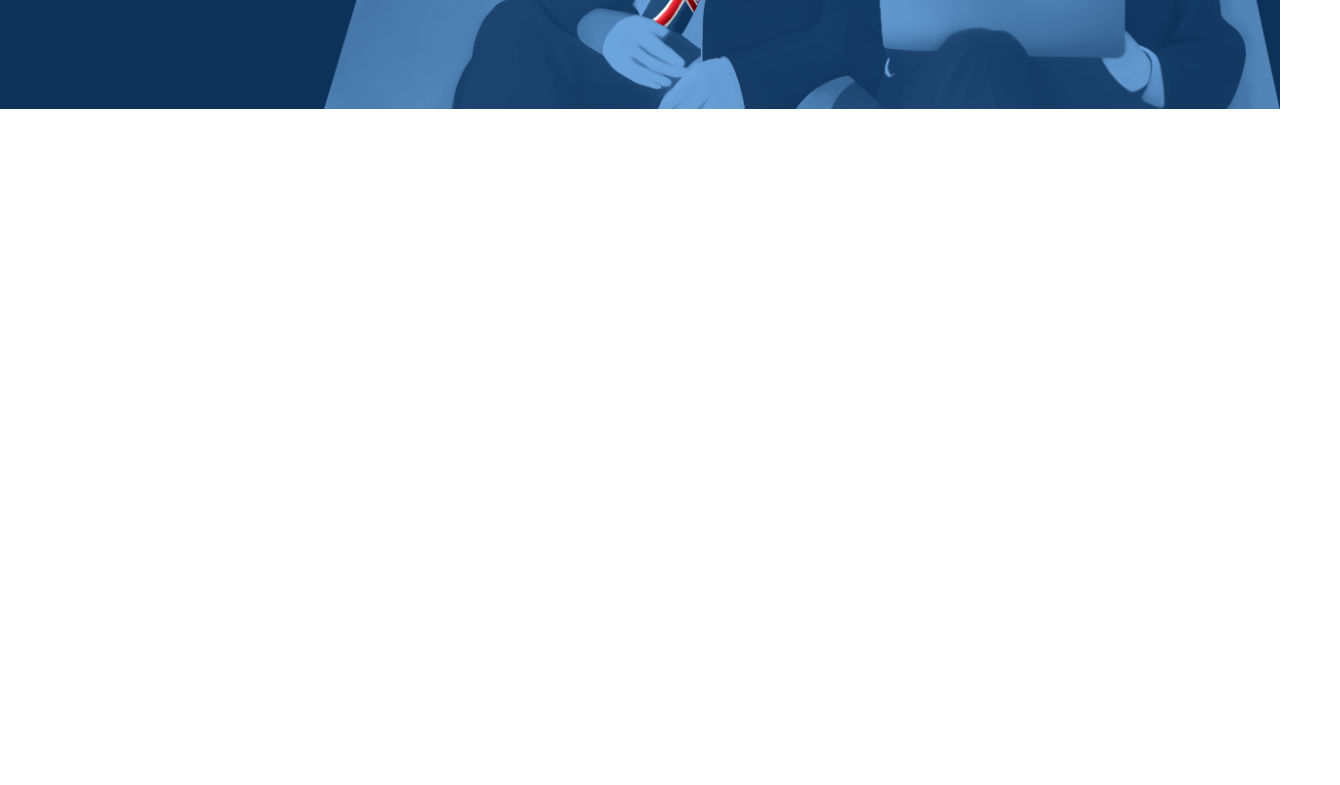
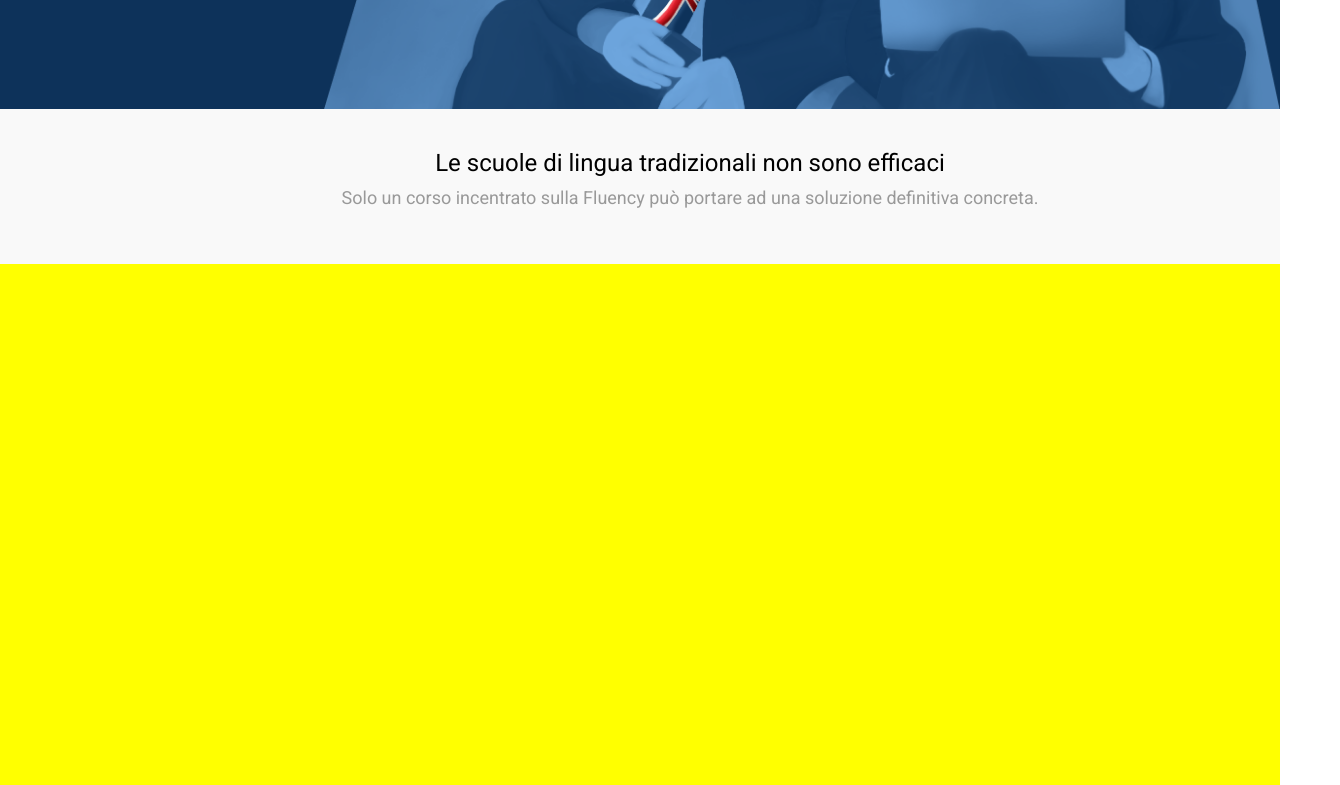
Before and after one commit to marziafata/htmlcss-fluentify, a plain HTML site: page index.html in a window 1280 px wide. Shown: the part 391-1176 px from the top of the page, 1340 px wide, since content can reach past the window. Before the commit the page ends 800 px from the top, so only its background shows below. Drawn offline with Linux system fonts and the light colour scheme; files whose address does not match are found by name.

Commit message:
row grey

```diff
--- a/index.html
+++ b/index.html
@@ -51,5 +51,16 @@
                 </div>
             </div>
         </header>
+        <div class="grey-block-wrap">
+            <div class="grey-block container">
+                <h4>Le scuole di lingua tradizionali non sono efficaci
+                </h4>
+                <p>Solo un corso incentrato sulla Fluency può portare ad una soluzione definitiva concreta.
+                </p>
+            </div>
+        </div>
+        <div class="metod-wrap">
+
+        </div>
     </body>
 </html>
--- a/style/style.css
+++ b/style/style.css
@@ -119,3 +119,31 @@ header {
     font-weight: normal;
     margin-bottom: 40px;
 }
+
+.grey-block .container{
+    background-color: #f9f9f9;
+}
+
+.grey-block-wrap{
+    background-color: #f9f9f9;
+    height: 155px;
+    text-align: center;
+    padding: 40px;
+}
+
+.grey-block h4 {
+    font-size: 24px;
+    font-weight: 300;
+}
+
+.grey-block p {
+    font-size: 18px;
+    font-weight: 300;
+    color: #999;
+    margin-top: 10px;
+}
+
+.metod-wrap {
+    background-color: yellow;
+    height: 521px;
+}
```
